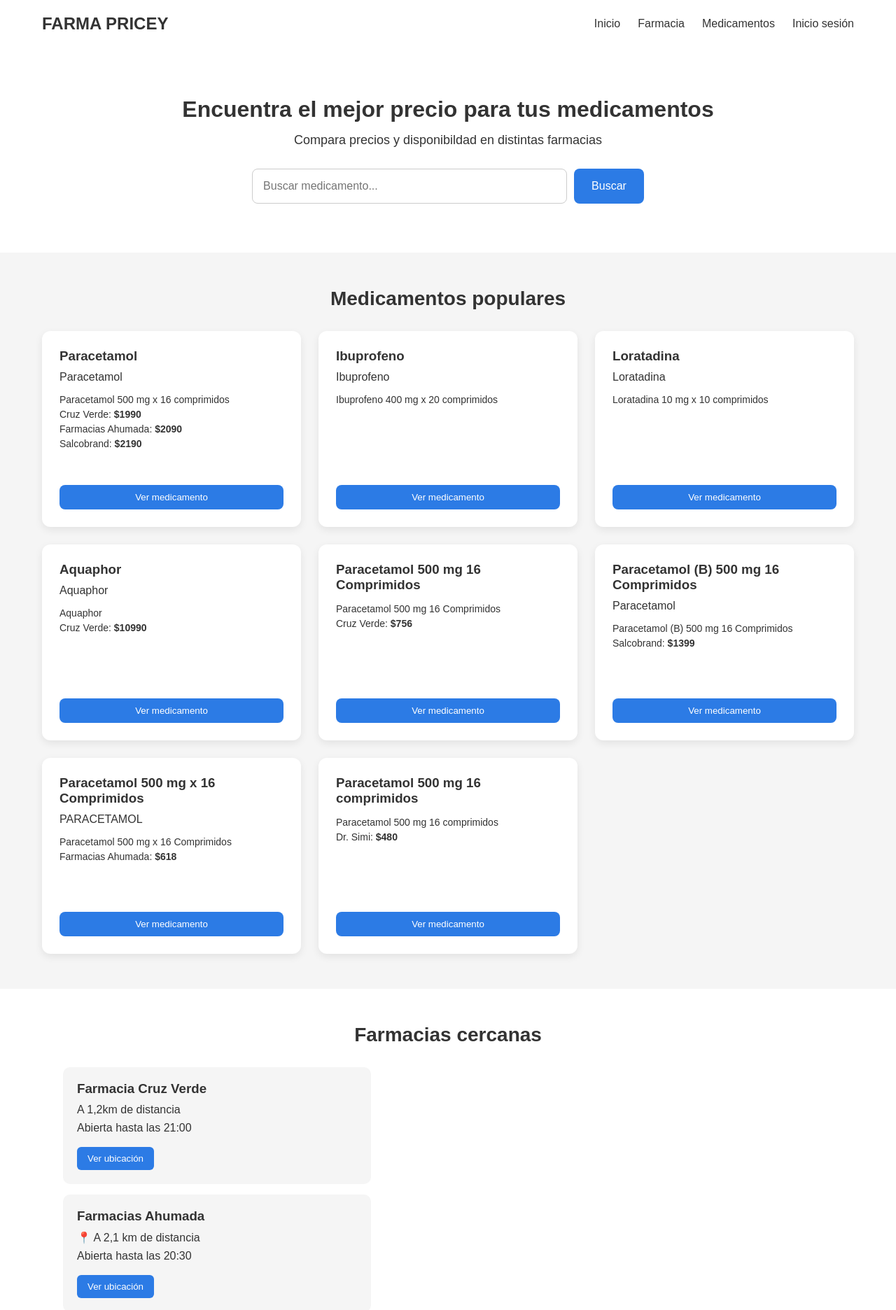
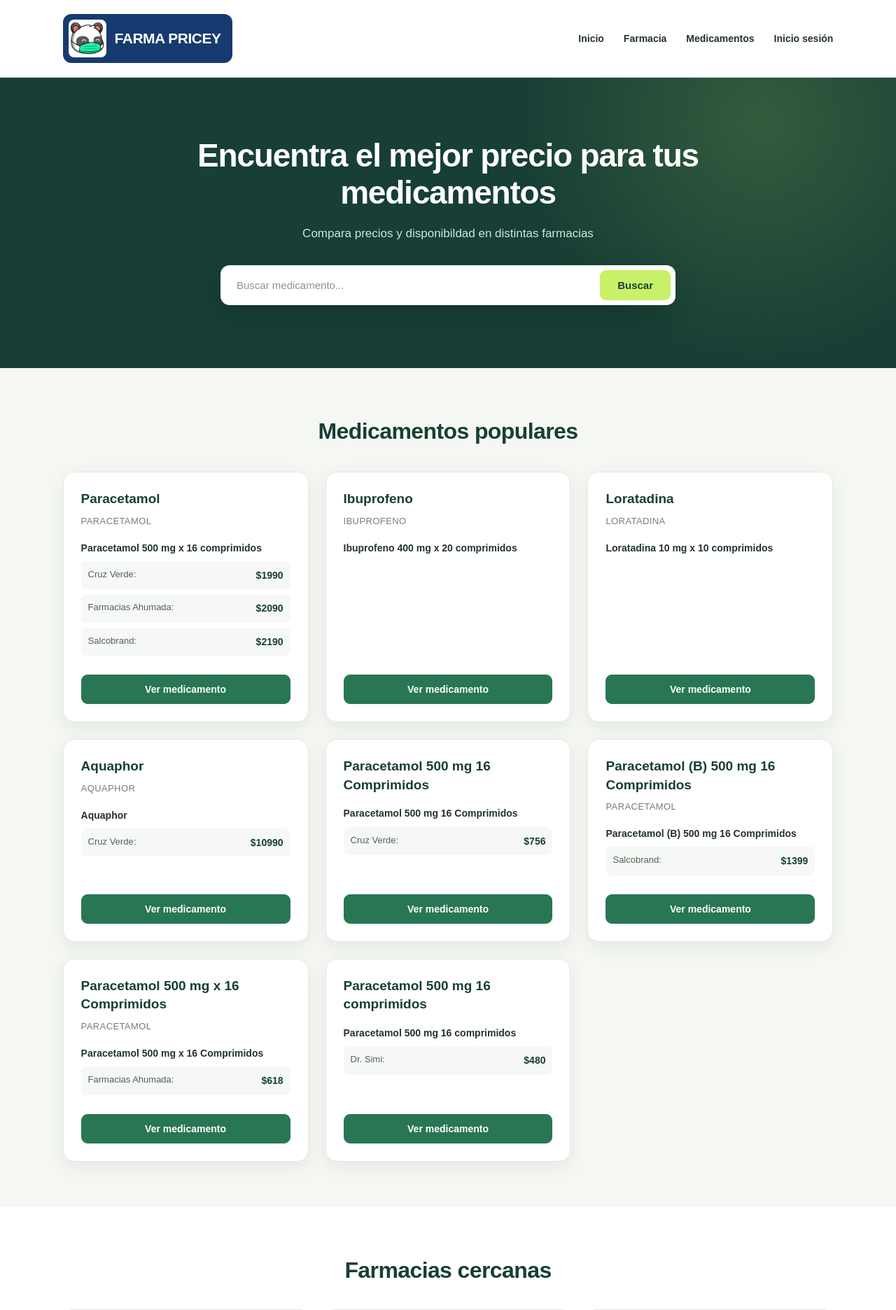
Before and after one commit to basto115/Pagina-Pricey, a Django app: page / in a window 1280 px wide. Shown: the top 1872 px of the page at 70% size. Run offline with Django 5.2, Linux system fonts and the light colour scheme; data comes from the database, SQL or seed files in the repository.

Commit message:
estilo de mujerrr css

```diff
--- a/farmacia/static/farmacia/css/estilo.css
+++ b/farmacia/static/farmacia/css/estilo.css
@@ -1,296 +1,528 @@
+
+/* =========================
+   FARMA PRICEY - ESTILOS
+   ========================= */
+
+
+   :root {
+    --verde-oscuro: #173f35;
+    --verde: #287653;
+    --verde-lima: #c8f169;
+    --fondo: #f5f7f3;
+    --blanco: #ffffff;
+    --texto: #24332d;
+    --texto-secundario: #718078;
+    --borde: #e2e9e1;
+    --sombra: 0 8px 24px rgba(23, 63, 53, 0.08);
+
+}
+
+
 * {
     margin: 0;
     padding: 0;
     box-sizing: border-box;
 }
 
+html {
+    scroll-behavior: smooth;
+}
+
 body {
-    font-family: Arial, sans-serif;
-    background-color: #f5f5f5;
-    color: #333;
+    font-family: Arial, Helvetica, sans-serif;
+    background-color: var(--fondo);
+    color: var(--texto);
+    line-height: 1.6;
 }
+
+/* =========================
+   ENCABEZADO
+   ========================= */
 
 header {
     display: flex;
     justify-content: space-between;
     align-items: center;
-    padding: 20px 60px;
-    background-color: white;
+    gap: 25px;
+    padding: 20px 7%;
+    background-color: #ffffff;
+    border-bottom: 1px solid var(--borde);
 }
 
 .logo h1 {
-    font-size: 24px;
+    color: var(--verde-oscuro);
+    font-size: 25px;
+    font-weight: 800;
+    letter-spacing: -0.8px;
 }
+
+
+/* Logo de FARMA PRICEY */
+
+.logo-enlace {
+    display: flex;
+    align-items: center;
+    gap: 12px;
+    text-decoration: none;
+    color: white;
+    background-color: #173B70;
+    padding: 8px 16px 8px 8px;
+    border-radius: 12px;
+}
+
+.logo-imagen {
+    width: 54px;
+    height: 54px;
+    object-fit: contain;
+    background-color: white;
+    border-radius: 8px;
+    padding: 3px;
+}
+
+.logo-enlace span {
+    color: white;
+    font-size: 21px;
+    font-weight: 800;
+    letter-spacing: -0.5px;
+}
+
 
 nav {
     display: flex;
-    gap: 25px;
+    align-items: center;
+    gap: 28px;
 }
 
 nav a {
+    color: var(--texto);
     text-decoration: none;
-    color: #333;
-    font-weight: 500;
+    font-size: 14px;
+    font-weight: 600;
+    transition: color 0.2s ease;
 }
+
+nav a:hover {
+    color: var(--verde);
+}
+
+/* =========================
+   BUSCADOR / PORTADA
+   ========================= */
 
 .buscador {
     text-align: center;
-    padding: 70px 20px;
-    background-color: white;
+    padding: 85px 20px 90px;
+    background:
+        radial-gradient(
+            circle at 85% 15%,
+            rgba(200, 241, 105, 0.16),
+            transparent 30%
+        ),
+        var(--verde-oscuro);
+    color: var(--blanco);
 }
 
 .buscador h2 {
-    font-size: 32px;
-    margin-bottom: 15px;
+    max-width: 760px;
+    margin: 0 auto 18px;
+    font-size: clamp(30px, 4vw, 46px);
+    line-height: 1.15;
+    letter-spacing: -1.2px;
 }
 
 .buscador p {
-    font-size: 18px;
-    margin-bottom: 30px;
+    max-width: 600px;
+    margin: 0 auto 32px;
+    color: #d4e3dc;
+    font-size: 17px;
 }
 
 .buscador form {
     display: flex;
     justify-content: center;
     gap: 10px;
+    width: 100%;
+    max-width: 650px;
+    margin: 0 auto;
+    padding: 7px;
+    background-color: var(--blanco);
+    border-radius: 13px;
+    box-shadow: 0 12px 35px rgba(0, 0, 0, 0.15);
 }
 
 .buscador input {
-    width: 450px;
-    padding: 15px;
-    border: 1px solid #ccc;
-    border-radius: 8px;
-    font-size: 16px;
+    flex: 1;
+    min-width: 0;
+    padding: 13px 16px;
+    border: none;
+    outline: none;
+    border-radius: 9px;
+    color: var(--texto);
+    background-color: transparent;
+    font-size: 15px;
+}
+
+.buscador input:focus {
+    box-shadow: inset 0 0 0 2px var(--verde-lima);
+}
+
+.buscador input::placeholder {
+    color: #89958e;
 }
 
 .buscador button {
-    padding: 15px 25px;
+    padding: 13px 25px;
     border: none;
-    border-radius: 8px;
+    border-radius: 9px;
+    background-color: var(--verde-lima);
+    color: var(--verde-oscuro);
+    font-size: 15px;
+    font-weight: 700;
     cursor: pointer;
-    font-size: 16px;
+    transition: transform 0.2s, background-color 0.2s;
 }
 
-.populares {
-    padding: 50px 60px;
+.buscador button:hover {
+    background-color: #b7e65b;
+    transform: translateY(-1px);
 }
 
-.populares h2 {
+/* =========================
+   MEDICAMENTOS
+   ========================= */
+
+.populares {
+    padding: 65px 7%;
+}
+
+.populares h2,
+.farmacias h2 {
+    margin-bottom: 12px;
+    color: var(--verde-oscuro);
     text-align: center;
-    margin-bottom: 30px;
-    font-size: 28px;
+    font-size: clamp(25px, 3vw, 32px);
+    letter-spacing: -0.6px;
 }
 
 .medicamentos {
     display: grid;
-    grid-template-columns: repeat(3, 1fr);
-    gap: 25px;
-    margin-top: 30px;
+    grid-template-columns: repeat(3, minmax(0, 1fr));
+    align-items: stretch;
+    gap: 24px;
+    margin-top: 32px;
 }
 
 .medicamento {
-    background-color: white;
-    border-radius: 12px;
-    padding: 25px;
-    box-shadow: 0 4px 12px rgba(0, 0, 0, 0.08);
-
     display: flex;
     flex-direction: column;
     justify-content: space-between;
+    min-width: 0;
+    min-height: 280px;
+    padding: 25px;
+    background-color: var(--blanco);
+    border: 1px solid var(--borde);
+    border-radius: 16px;
+    box-shadow: var(--sombra);
+    transition: transform 0.2s ease, box-shadow 0.2s ease;
+}
 
-    min-height: 280px;
+.medicamento:hover {
+    transform: translateY(-4px);
+    box-shadow: 0 14px 30px rgba(23, 63, 53, 0.13);
 }
 
 .medicamento h3 {
-    margin-bottom: 10px;
+    margin-bottom: 8px;
+    color: var(--verde-oscuro);
+    font-size: 19px;
+    line-height: 1.4;
 }
 
 .principio-activo {
-    margin-bottom: 15px;
+    margin-bottom: 16px;
+    color: var(--texto-secundario);
+    font-size: 13px;
+    text-transform: uppercase;
+    letter-spacing: 0.4px;
 }
 
 .presentacion {
+    margin-top: 12px;
+    margin-bottom: 8px;
+    color: var(--texto);
     font-size: 14px;
-    margin-top: 10px;
+    font-weight: 700;
 }
 
 .precio {
+    display: flex;
+    flex-wrap: wrap;
+    justify-content: space-between;
+    gap: 6px;
+    margin: 7px 0;
+    padding: 9px 10px;
+    background-color: #f6f8f5;
+    border-radius: 8px;
+    color: #526158;
+    font-size: 13px;
+}
+
+.precio strong {
+    color: var(--verde-oscuro);
     font-size: 14px;
-    margin: 5px 0;
 }
 
 .btn-medicamento {
+    width: 100%;
     margin-top: 20px;
-    padding: 10px 15px;
-    border: none;
-    border-radius: 8px;
+    padding: 12px 16px;
+    border: 1px solid var(--verde);
+    border-radius: 9px;
+    background-color: var(--verde);
+    color: var(--blanco);
+    font-size: 14px;
+    font-weight: 700;
     cursor: pointer;
+    transition: background-color 0.2s;
 }
 
-.farmacias {
-    padding: 50px 60px;
-    background-color: white;
+.btn-medicamento:hover {
+    background-color: var(--verde-oscuro);
 }
 
-.farmacias h2 {
-    text-align: center;
-    margin-bottom: 30px;
-    font-size: 28px;
+/* =========================
+   FARMACIAS
+   ========================= */
+
+.farmacias {
+    padding: 65px 7%;
+    background-color: var(--blanco);
 }
 
 .farmacias-contenido {
-    display: flex;
-    gap: 30px;
     max-width: 1100px;
-    margin: 0 auto;
+    margin: 30px auto 0;
 }
 
 .lista-farmacias {
-    width: 40%;
-    display: flex;
-    flex-direction: column;
-    gap: 15px;
+    display: grid;
+    grid-template-columns: repeat(3, minmax(0, 1fr));
+    gap: 20px;
 }
 
 .farmacia {
-    padding: 20px;
-    background-color: #f5f5f5;
-    border-radius: 10px;
+    padding: 24px;
+    background-color: var(--fondo);
+    border: 1px solid var(--borde);
+    border-radius: 14px;
+    transition: transform 0.2s ease;
+}
+
+.farmacia:hover {
+    transform: translateY(-3px);
 }
 
 .farmacia h3 {
     margin-bottom: 10px;
+    color: var(--verde-oscuro);
+    font-size: 18px;
 }
 
 .farmacia p {
     margin-bottom: 8px;
+    color: var(--texto-secundario);
+    font-size: 14px;
+    overflow-wrap: anywhere;
 }
 
+.farmacia a,
 .farmacia button {
-    margin-top: 10px;
-    padding: 9px 15px;
+    display: inline-block;
+    margin-top: 12px;
+    padding: 9px 13px;
     border: none;
-    border-radius: 6px;
+    border-radius: 8px;
+    background-color: var(--verde);
+    color: var(--blanco);
+    font-size: 13px;
+    font-weight: 700;
+    text-decoration: none;
     cursor: pointer;
 }
 
-.mapa {
-    width: 60%;
-    min-height: 350px;
-    display: flex;
-    justify-content: center;
-    align-items: center;
-    background-color: #e5e5e5;
-    border-radius: 12px;
+.farmacia a:hover,
+.farmacia button:hover {
+    background-color: var(--verde-oscuro);
 }
 
+/* =========================
+   PIE DE PÁGINA
+   ========================= */
+
 footer {
-    background-color: #222;
-    color: white;
-    padding: 40px 60px 20px;
+    padding: 45px 7% 20px;
+    background-color: #112e27;
+    color: var(--blanco);
 }
 
 .footer-contenido {
     display: flex;
     justify-content: space-between;
+    gap: 40px;
     max-width: 1100px;
     margin: 0 auto;
-    gap: 40px;
+}
+
+.footer-contenido > div {
+    flex: 1;
 }
 
 .footer-contenido h3,
 .footer-contenido h4 {
-    margin-bottom: 15px;
+    margin-bottom: 13px;
+    color: var(--verde-lima);
 }
 
 .footer-contenido p {
     margin-bottom: 8px;
+    color: #d0ded7;
+    font-size: 14px;
 }
 
 .footer-contenido a {
     display: block;
-    color: white;
+    width: fit-content;
+    margin-bottom: 8px;
+    color: #d0ded7;
+    font-size: 14px;
     text-decoration: none;
-    margin-bottom: 8px;
+}
+
+.footer-contenido a:hover {
+    color: var(--verde-lima);
 }
 
 .footer-bottom {
+    margin-top: 32px;
+    padding-top: 20px;
+    border-top: 1px solid #355148;
+    color: #b7c9c0;
     text-align: center;
-    border-top: 1px solid #555;
-    margin-top: 30px;
-    padding-top: 20px;
+    font-size: 12px;
 }
 
-button {
-    background-color: #2c7be5;
-    color: white;
-    transition: 0.2s;
+/* =========================
+   TABLETS
+   ========================= */
+
+@media (max-width: 950px) {
+    header {
+        padding-right: 4%;
+        padding-left: 4%;
+    }
+
+    header nav a {
+        color: white;
+    }
+
+    .populares,
+    .farmacias {
+        padding-right: 4%;
+        padding-left: 4%;
+    }
+
+    .medicamentos {
+        grid-template-columns: repeat(2, minmax(0, 1fr));
+    }
+
+    .lista-farmacias {
+        grid-template-columns: repeat(2, minmax(0, 1fr));
+    }
 }
 
-button:hover {
-    opacity: 0.85;
-}
+/* =========================
+   CELULARES
+   ========================= */
 
-/* esto es para que se adapte a celular o a una pantalla mas chica*/
-@media (max-width: 768px) {
+@media (max-width: 600px) {
     header {
         flex-direction: column;
-        gap: 20px;
-        padding: 20px;
+        gap: 15px;
+        padding: 20px 16px;
+    }
+
+    .logo h1 {
+        font-size: 23px;
     }
 
     nav {
+        justify-content: center;
         flex-wrap: wrap;
-        justify-content: center;
+        gap: 12px 20px;
+    }
+
+    nav a {
+        font-size: 13px;
     }
 
     .buscador {
-        padding: 50px 20px;
+        padding: 58px 18px;
     }
 
     .buscador h2 {
-        font-size: 25px;
+        font-size: 31px;
+    }
+
+    .buscador p {
+        font-size: 15px;
     }
 
     .buscador form {
         flex-direction: column;
-        align-items: center;
+        padding: 8px;
     }
 
     .buscador input {
         width: 100%;
-        max-width: 450px;
+        padding: 14px 12px;
     }
 
-    .medicamentos {
-        flex-direction: column;
-        align-items: center;
+    .buscador button {
+        width: 100%;
+    }
+
+    .populares,
+    .farmacias {
+        padding: 45px 18px;
+    }
+
+    .medicamentos,
+    .lista-farmacias {
+        grid-template-columns: 1fr;
+        gap: 18px;
     }
 
     .medicamento {
-        width: 100%;
-        max-width: 350px;
+        min-height: auto;
+        padding: 21px;
     }
 
-    .farmacias {
-        padding: 40px 20px;
-    }
-
-    .farmacias-contenido {
-        flex-direction: column;
-    }
-
-    .lista-farmacias,
-    .mapa {
-        width: 100%;
+    .farmacia {
+        padding: 20px;
     }
 
     .footer-contenido {
         flex-direction: column;
+        gap: 25px;
+    }
+
+    .footer-contenido a {
+        margin-right: auto;
+        margin-left: auto;
+    }
+
+    .footer-contenido,
+    .footer-contenido > div {
         text-align: center;
     }
-
-    .medicamento {
-        grid-template-columns: 1fr;
-    }
 }
--- a/farmacia/templates/inicio.html
+++ b/farmacia/templates/inicio.html
@@ -18,7 +18,14 @@
 
     <header>
         <div class="logo">
-            <h1>FARMA PRICEY</h1>
+            <a href="{% url 'inicio' %}" class="logo-enlace">
+                <img
+                    src="{% static 'farmacia/img/pandaloool.png' %}"
+                    alt="Pandita de FARMA PRICEY"
+                    class="logo-imagen"
+                >
+                <span>FARMA PRICEY</span>
+            </a>
         </div>
 
         <nav>
```
Also changed, not shown: farmacia/static/farmacia/img/pandalol (2).png (added), farmacia/static/farmacia/img/pandalol1.png (added), farmacia/static/farmacia/img/pandaloool.png (added), 1 other file.
